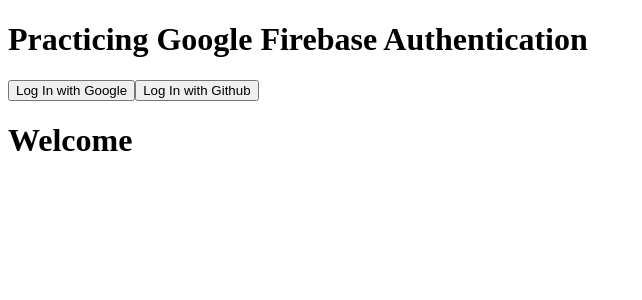
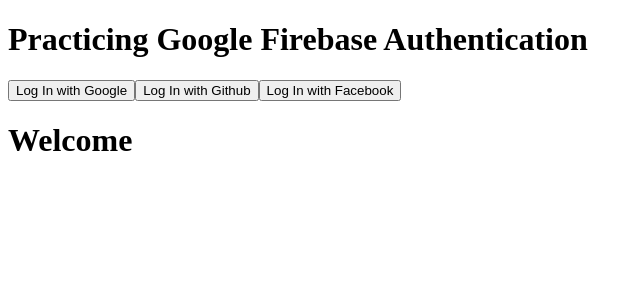
Before and after one commit to T4N51R/simple-firebase-authentication, a React (Create React App) app: page / in a window 1280 px wide. Shown: the top 300 px of the page, without its empty margins (0-642 px from the left). Built offline with nearby package versions, Linux system fonts and the light colour scheme.

Commit message:
Log In with Facebook done

```diff
--- a/src/App.js
+++ b/src/App.js
@@ -1,6 +1,6 @@
 import './App.css';
 import app from './firebase.init';
-import { getAuth, GithubAuthProvider, GoogleAuthProvider, signInWithPopup } from 'firebase/auth'
+import { FacebookAuthProvider, getAuth, GithubAuthProvider, GoogleAuthProvider, signInWithPopup } from 'firebase/auth'
 import { useState } from 'react';
 const auth = getAuth(app)
 
@@ -8,7 +8,7 @@
   const [user, setUser] = useState({});
   const providerGoogle = new GoogleAuthProvider();
   const providerGithub = new GithubAuthProvider()
-
+  const providerFacebook = new FacebookAuthProvider()
   // Google Log in button
   const handleGoogleLogin = () => {
     signInWithPopup(auth, providerGoogle)
@@ -31,11 +31,27 @@
       })
   }
 
+
+  // Login with FaceBook
+  const handleFacebookLogin = () => {
+    signInWithPopup(auth, providerFacebook)
+      .then(result => {
+        const user = result.user;
+        setUser(user);
+        console.log(user)
+      }).catch(error => {
+        console.log(error)
+      })
+  }
+
+
+
   return (
     <div >
       <h1>Practicing Google Firebase Authentication</h1>
       <button onClick={handleGoogleLogin}>Log In with Google</button>
       <button onClick={handleGithubLogin}>Log In with Github</button>
+      <button onClick={handleFacebookLogin}>Log In with Facebook</button>
       <h1>Welcome {user.displayName}</h1>
       <img src={user.photoURL} alt="" />
     </div>
```
